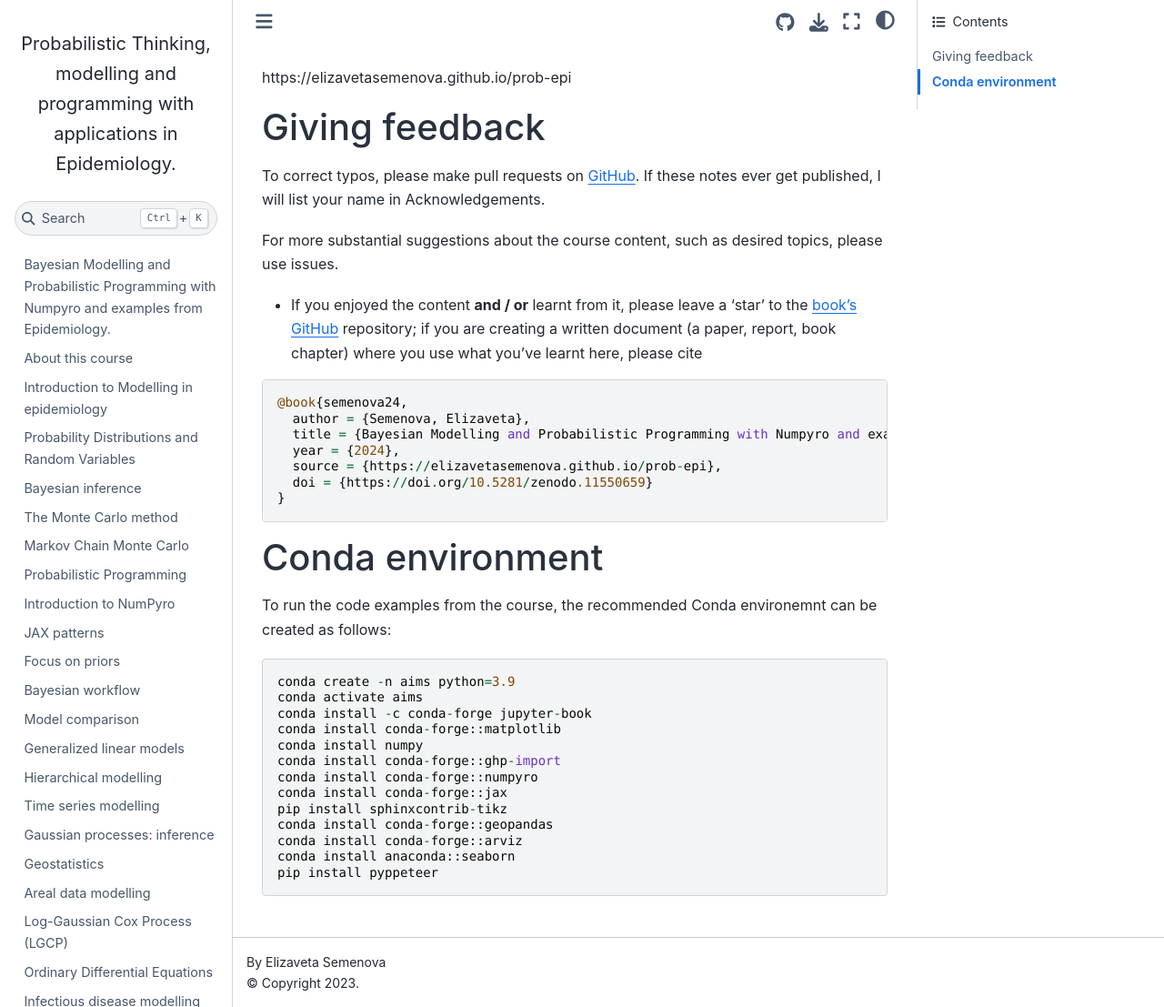
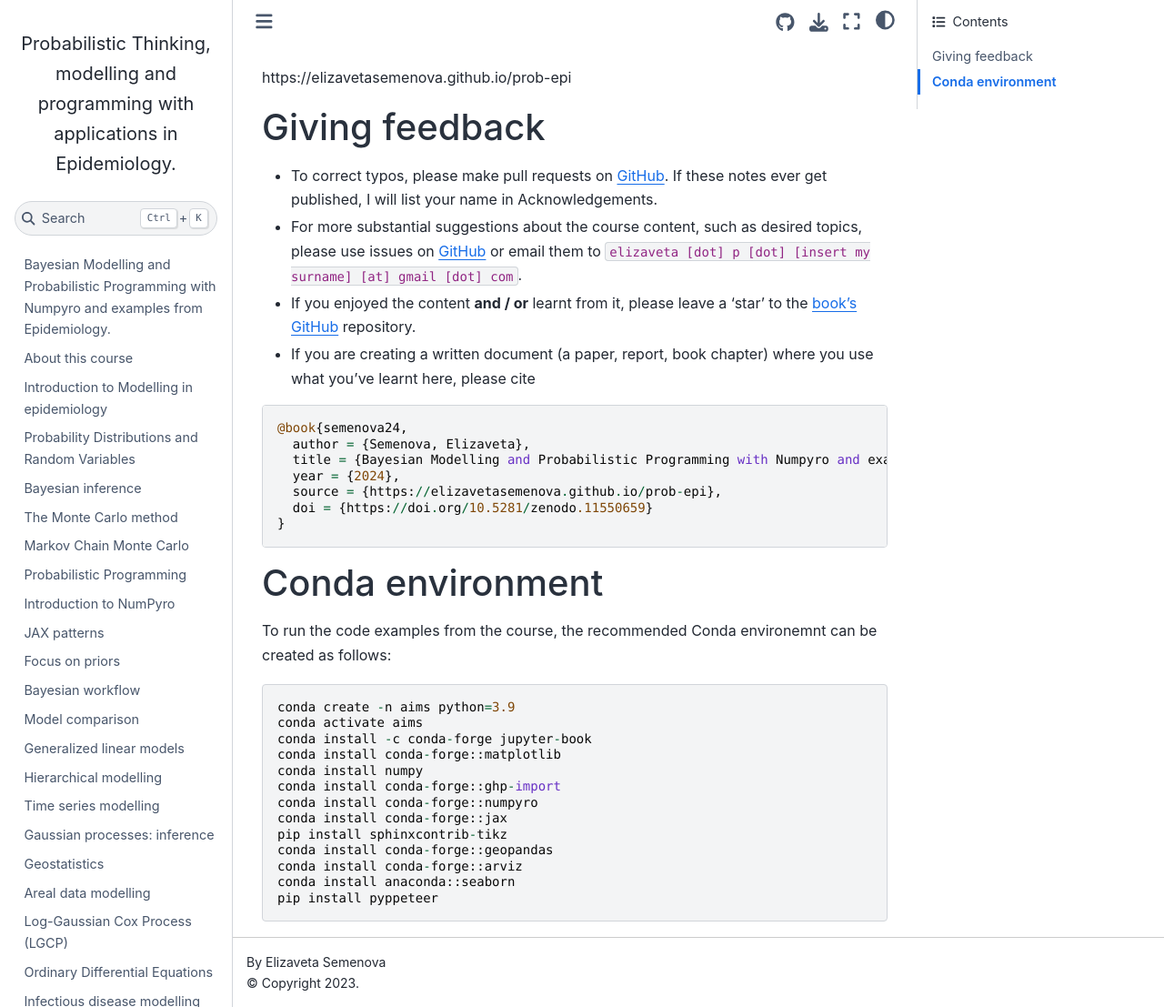
Before and after one commit to elizavetasemenova/prob-epi, a Jupyter Book: the page built from README.md, in a window 1280 px wide and 1107 px high. Shown: the whole window at 91% size. Built offline with Jupyter Book 1.0.4 settings and Sphinx 7.4.7 and the Sphinx Book theme 1.1.4, drawn with Linux system fonts in a browser that asks for light colours; pages that are not in the unit, such as notebooks, are missing from menus.

Commit message:
duplicate feedback instrictions from readme to intro

````diff
--- a/README.md
+++ b/README.md
@@ -2,11 +2,13 @@ https://elizavetasemenova.github.io/prob-epi
 
 ## Giving feedback
 
-To correct typos, please make pull requests on [GitHub](https://github.com/elizavetasemenova/prob-epi). If these notes ever get published, I will list your name in Acknowledgements.
+- To correct typos, please make pull requests on [GitHub](https://github.com/elizavetasemenova/prob-epi). If these notes ever get published, I will list your name in Acknowledgements.
 
-For more substantial suggestions about the course content, such as desired topics, please use issues.
+- For more substantial suggestions about the course content, such as desired topics, please use issues on [GitHub](https://github.com/elizavetasemenova/prob-epi) or email them to `elizaveta [dot] p [dot] [insert my surname] [at] gmail [dot] com`.
 
-- If you enjoyed the content **and / or** learnt from it, please leave a 'star' to the [book's GitHub](https://github.com/elizavetasemenova/prob-epi) repository; if you are creating a written document (a paper, report, book chapter) where you use what you've learnt here, please cite
+- If you enjoyed the content **and / or** learnt from it, please leave a 'star' to the [book's GitHub](https://github.com/elizavetasemenova/prob-epi) repository.
+
+- If you are creating a written document (a paper, report, book chapter) where you use what you've learnt here, please cite
 
 ```
 @book{semenova24,
````
Also changed, not shown: 01_intro.md (+3 -1 lines).
